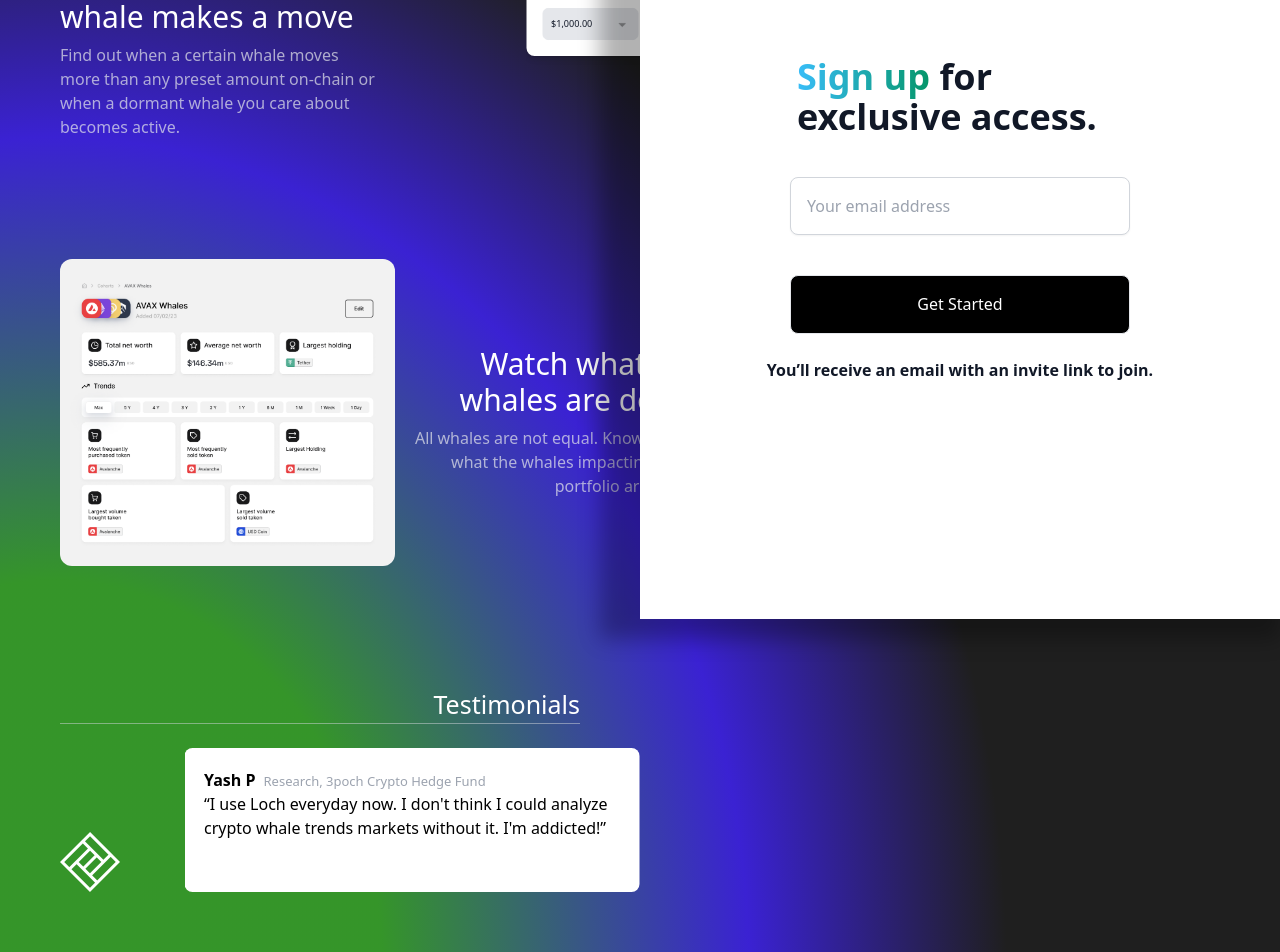
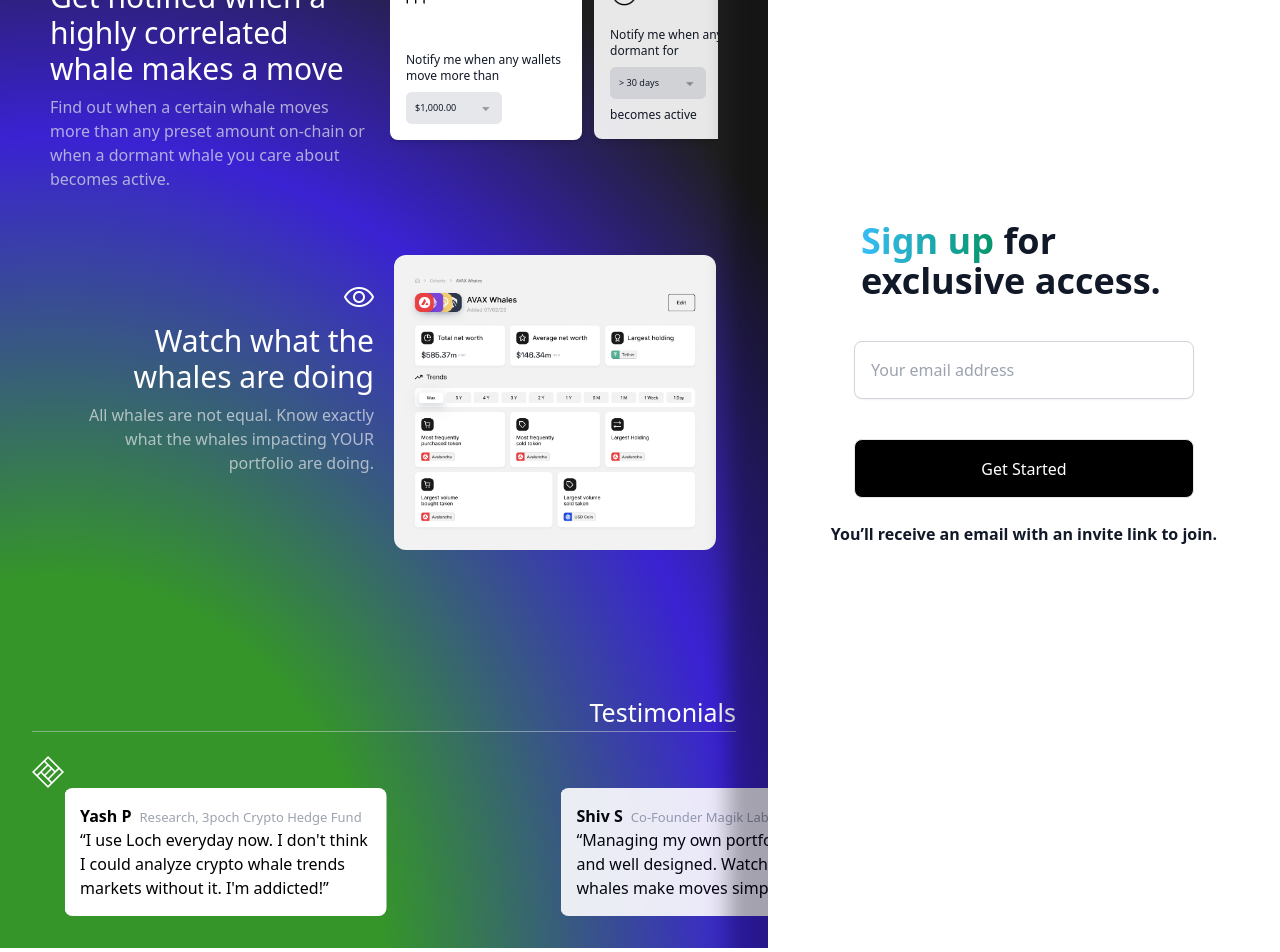
Before and after one commit to theyashjaiswal/loch-landing-page, a React (Vite) app: page / in a window 1280 px wide. Shown: the part 181-1133 px from the top of the page. Built offline with nearby package versions, Linux system fonts and the light colour scheme.

Commit message:
fix padding issue

```diff
--- a/package.json
+++ b/package.json
@@ -4,12 +4,13 @@
   "version": "0.0.0",
   "type": "module",
   "scripts": {
-    "dev": "vite",
-    "build": "vite build --base=./",
+    "dev": "vite --host",
+    "build": "vite build --base=./ ",
     "lint": "eslint . --ext js,jsx --report-unused-disable-directives --max-warnings 0",
     "preview": "vite preview"
   },
   "dependencies": {
+    "@tailwindcss/line-clamp": "^0.4.4",
     "react": "^18.2.0",
     "react-dom": "^18.2.0",
     "swiper": "^11.0.5"
--- a/src/components/Info/Info.jsx
+++ b/src/components/Info/Info.jsx
@@ -33,20 +33,20 @@
       name: "Shiv S",
       designation: "Co-Founder Magik Labs",
       testimony:
-        "“Managing my own portfolio is helpful and well designed. What’s really interesting is watching the whales though. No one else has made whale tracking so simple.”",
+        "“Managing my own portfolio is helpful and well designed. Watching the whales make moves simpler.”",
     },
   ];
 
   return (
-    <div>
-      <div className="flex p-[3.75rem] flex-col md:flex-row overflow-x-hidden gap-4">
-        <div className="Notification absoulte m-w-[20.125rem] w-[20.125rem]">
+    <div className="h-full md:w-3/5 mx-auto">
+      <div className="flex flex-wrap p-8 mt-20 flex-col md:flex-row overflow-x-hidden justify-evenly">
+        <div className="Notification absoulte max-w-[20.125rem] w-full md:w-[20.125rem]">
           <img
             src={BellImage}
             alt="Example"
             className="h-[32px] w-[32px] mb-4"
           />
-          <h4 className="text-white text-shadow-sm font-inter text-3xl font-medium leading-9 mb-2 w-[313px]">
+          <h4 className="text-white text-shadow-sm font-inter text-3xl font-medium leading-9 mb-2 w-full md:w-[313px]">
             Get notified when a highly correlated whale makes a move
           </h4>
           <p className="w-[20.125rem] opacity-70 font-medium text-gray-200">
@@ -54,15 +54,10 @@
             on-chain or when a dormant whale you care about becomes active.
           </p>
         </div>
-        <div
-          className="flex flex-wrap  md:ml-[8rem]"
-          style={{
-            width: "407px",
-          }}
-        >
+        <div className="mt-8 w-[20.5rem] ">
           <Swiper
             slidesPerView={2}
-            spaceBetween={10}
+            spaceBetween={80}
             autoHeight={false}
             freeMode={true}
             grabCursor={true}
@@ -92,15 +87,15 @@
         </div>
       </div>
 
-      <div className="flex flex-col items-between md:justify-between p-[3.75rem] md:flex-row">
+      <div className="flex flex-wrap flex-col p-8 md:flex-row overflow-x-hidden justify-evenly">
         <img
-          className="order-2 md:order-1 w-[335px] rounded-[0.75rem]"
+          className="order-2 lg:order-2 max-w-[20.125rem]  rounded-[0.75rem]"
           src={CohortsImage}
           alt="Cohorts"
         />
-        <div className="order-1 md:order-2 self-end md:self-center absoulte min-w-[19.0625rem] w-[19.0625rem] mb-4 mr-2">
+        <div className="order-1 lg:order-1 mb-4 md:mt-8 absoulte max-w-[20.125rem]  w-full md:w-[20.125rem] flex  flex-col jusitify-right items-end">
           <div className="flex justify-end">
-            <img className="h-[1.25rem] mb-4 " src={EyeImage} alt="Eye" />
+            <img className="h-[1.25rem] mb-4" src={EyeImage} alt="Eye" />
           </div>
           <h4 className="text-white text-right text-shadow-sm w-[305px] font-inter text-3xl font-medium leading-9 mb-2">
             Watch what the whales are doing
@@ -112,14 +107,14 @@
         </div>
       </div>
 
-      <div className="testimonial p-[3.75rem] overflow-x-hidden">
-        <div className="flex justify-end ">
-          <p className="text-white text-[1.5625rem]">Testimonials</p>
+      <div className="flex flex-wrap p-8 mt-20 flex-col overflow-clip justify-evenly">
+        <div className="flex flex-wrap flex-col w-2 md:w-auto">
+          <p className="text-white text-[1.5625rem] text-right">Testimonials</p>
+          <div className="border-b border-gray-300 border-opacity-50 pb-0.5rem pr-1.5rem"></div>
         </div>
-        <div className="border-b border-gray-300 border-opacity-50 pb-0.5rem pr-1.5rem "></div>
-        <div className="flex flex-col mt-6 md:flex-row">
+        <div className="flex flex-col flex-wrap mt-6 md:flex-row w-6 md:w-20">
           <img
-            style={{ width: "60px" }}
+            style={{ width: "32px" }}
             src={LochLogo}
             alt="LochLogo"
             className="md:self-end order-2 md:order-1 mt-4 md:mt-0"
@@ -136,7 +131,7 @@
                 disableOnInteraction: false,
               }}
               modules={[Autoplay]}
-              className="mySwiper md:ml-[4rem]"
+              className="mySwiper ml-[0.5rem] md:ml-[2rem]"
               style={{
                 width: "100%",
                 height: "100%",
--- a/src/components/Signup/Signup.jsx
+++ b/src/components/Signup/Signup.jsx
@@ -1,4 +1,4 @@
-import React, { useState } from "react";
+import { useState } from "react";
 
 function Signup() {
   const [email, setEmail] = useState("");
@@ -20,7 +20,7 @@
   const handleEmail = (e) => {
     setEmail(e.target.value);
     const emailPattern =
-      /^(([^<>()\[\]\\.,;:\s@"]+(\.[^<>()\[\]\\.,;:\s@"]+)*)|(".+"))@((\[[0-9]{1,3}\.[0-9]{1,3}\.[0-9]{1,3}\.[0-9]{1,3}])|(([a-zA-Z\-0-9]+\.)+[a-zA-Z]{2,}))$/;
+      /^(([^<>()[\]\\.,;:\s@"]+(\.[^<>()[\]\\.,;:\s@"]+)*)|(".+"))@((\[[0-9]{1,3}\.[0-9]{1,3}\.[0-9]{1,3}\.[0-9]{1,3}])|(([a-zA-Z\-0-9]+\.)+[a-zA-Z]{2,}))$/;
     const isValidEmail = emailPattern.test(e.target.value);
     setIsValid(isValidEmail);
   };
@@ -32,7 +32,7 @@
   };
 
   return (
-    <div className="h-[25em] md:h-full min-w-fit flex flex-col justify-center items-center bg-white gap-6">
+    <div className="md:p-8 md:h-full  h-full flex flex-col justify-center items-center bg-white gap-6">
       <h1 className="mb-4 w-[20.375rem] text-3xl font-extrabold text-gray-900 md:text-4xl text-left">
         <span className=" text-transparent bg-clip-text bg-gradient-to-r to-emerald-600 from-sky-400">
           Sign up
--- a/src/components/TestiomonalCard/TestimonalCard.jsx
+++ b/src/components/TestiomonalCard/TestimonalCard.jsx
@@ -1,15 +1,14 @@
-import React from "react";
-
+/* eslint-disable react/prop-types */
 function TestimonalCard(props) {
   return (
-    <div className="h-36 min-w-[22.0625rem] p-5 rounded-lg gap-5 bg-white hover:cursor-grab ">
+    <div className="h-32 w-[20.125rem]  p-4 pb-8 rounded-lg gap-5 bg-white hover:cursor-grab line-clamp-4 overflow-hidden text-ellipsis">
       <p className="text-[1rem] font-bold">
         {props.testimonal.name}
         <span className="text-[0.8125rem] text-gray-400 font-normal ml-2">
           {props.testimonal.designation}
         </span>
       </p>
-      <span>{props.testimonal.testimony}</span>
+      <span className="pb-2">{props.testimonal.testimony}</span>
     </div>
   );
 }
--- a/src/index.css
+++ b/src/index.css
@@ -25,4 +25,5 @@
 .signup {
   box-shadow: -20px 0px 20px 20px rgba(0, 0, 0, 0.3);
   z-index: 2;
+  width: -webkit-fill-available;
 }
--- a/src/pages/LandingPage/LandingPage.jsx
+++ b/src/pages/LandingPage/LandingPage.jsx
@@ -1,4 +1,4 @@
-import React, { useRef } from "react";
+import { useRef } from "react";
 import Info from "../../components/Info/Info";
 import Signup from "../../components/Signup/Signup";
 
@@ -9,19 +9,17 @@
     messagesEndRef.current?.scrollIntoView({ behavior: "smooth" });
   };
   return (
-    <div className="custom-radial-gradient  w-screen  bg-cover bg-center bg-no-repeat min-w-[340px]">
-      <div className="flex flex-col md:flex-row min-h-full">
+    <div className="custom-radial-gradient w-screen  bg-cover bg-center bg-no-repeat min-w-[340px]">
+      <div className="flex flex-col flex-wrap md:flex-row overflow-clip">
         <button
           onClick={scrollToBottom}
-          className="bg-white rounded-lg shadow-sm items-center whitespace-nowrap text-sm font-medium ring-offset-background transition-colors hover:bg-black hover:text-white focus-visible:outline-none focus-visible:ring-2 focus-visible:ring-ring focus-visible:ring-offset-2 disabled:pointer-events-none disabled:opacity-50 border border-input bg-background hover:bg-accent hover:text-accent-foreground hover:border-black h-10 px-4 py-2 absolute right-0 m-5 flex md:hidden"
+          className="bg-white mt-6 rounded-lg shadow-sm items-center whitespace-nowrap text-sm font-medium ring-offset-background transition-colors hover:bg-black hover:text-white focus-visible:outline-none focus-visible:ring-2 focus-visible:ring-ring focus-visible:ring-offset-2 disabled:pointer-events-none disabled:opacity-50 border border-input bg-background hover:bg-accent hover:text-accent-foreground hover:border-black h-10 px-4 py-2 absolute right-0 m-5 flex md:hidden"
         >
           Sign up
         </button>
-        <div className="InfoSection md:w-1/2">
-          <Info></Info>
-        </div>
+        <Info></Info>
         <div
-          className="signup w-full md:fixed md:right-0 md:h-full md:w-1/2"
+          className="signup  md:w-2/5 bg-white flex justify-center"
           ref={messagesEndRef}
         >
           <Signup></Signup>
--- a/tailwind.config.js
+++ b/tailwind.config.js
@@ -1,8 +1,10 @@
 /** @type {import('tailwindcss').Config} */
+import lineClamp from "@tailwindcss/line-clamp";
+
 export default {
   content: ["./index.html", "./src/**/*.{js,ts,jsx,tsx}"],
   theme: {
     extend: {},
   },
-  plugins: [],
+  plugins: [lineClamp],
 };
```
